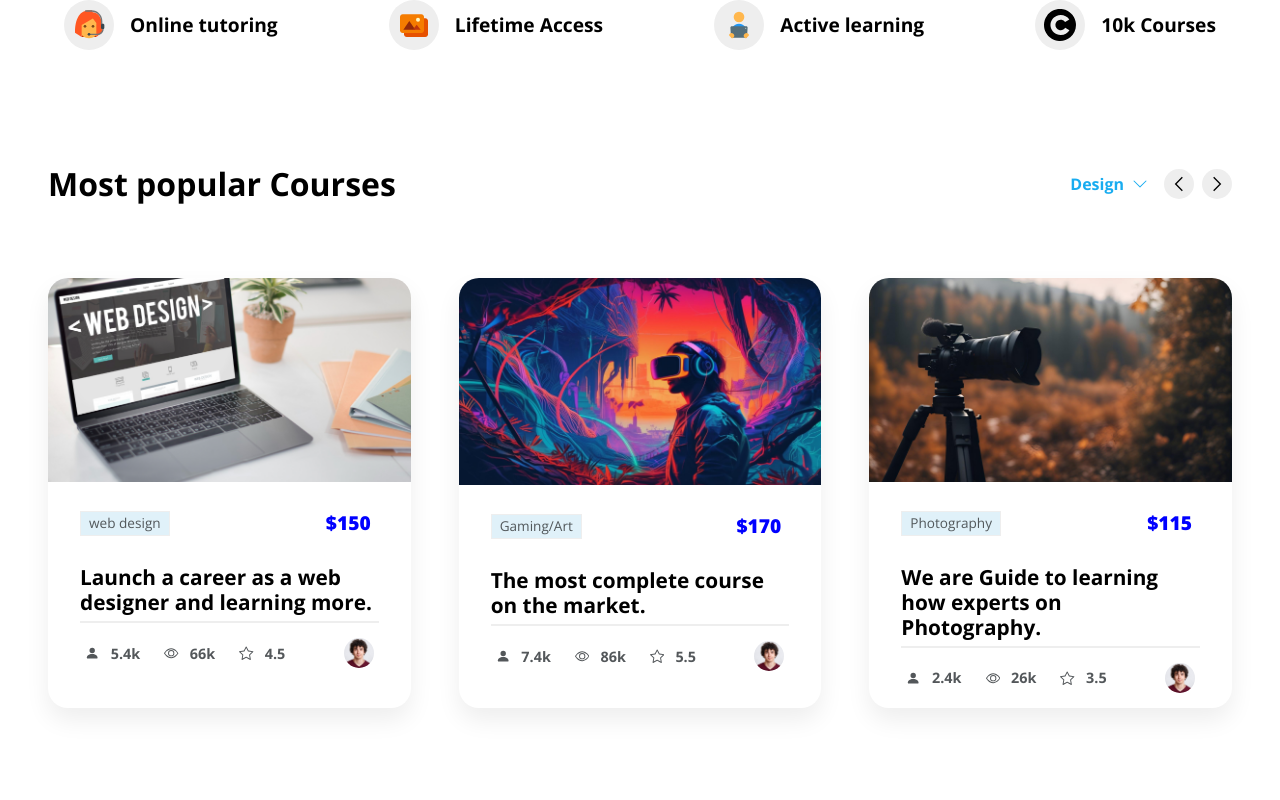
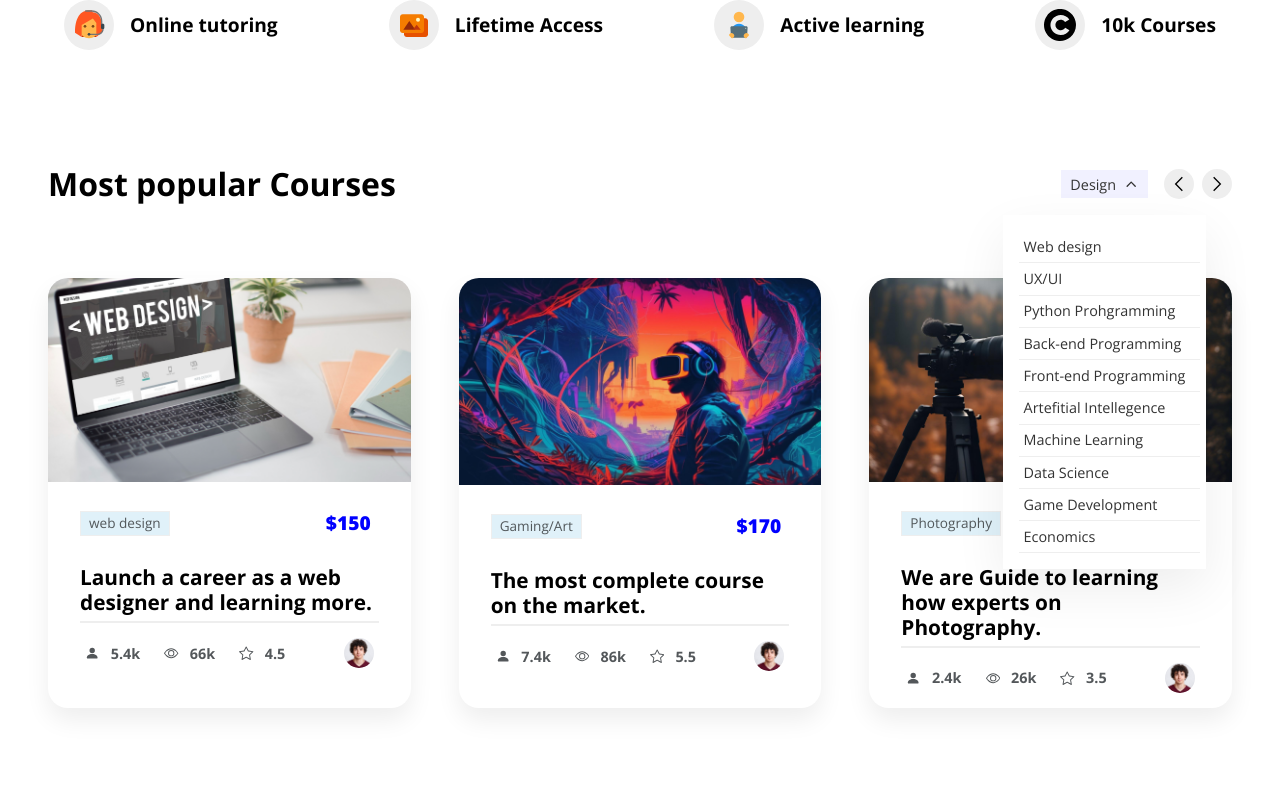
Before and after one commit to Nathanim1919/E-learning, a React (Vite) app in the folder client/: page / in a window 1280 px wide. Shown: the part 940-1740 px from the top of the page. Built offline with nearby package versions, Linux system fonts and the light colour scheme.

Commit message:
create a dropdown menu

```diff
--- a/client/src/components/popularCourses/Courses.jsx
+++ b/client/src/components/popularCourses/Courses.jsx
@@ -1,4 +1,4 @@
-import React,{useEffect} from 'react'
+import React,{useEffect, useState} from 'react'
 import {
     GrNext,
     GrPrevious
@@ -10,19 +10,28 @@ import {
     BsFillPersonFill,
     BsStar
 } from 'react-icons/bs';
-import Aos from 'aos'
-import 'aos/dist/aos.css'
-import PcourseImg1 from '../../assets/courses/design.jpg'
-import PcourseImg2 from '../../assets/courses/gaming.jpg'
-import PcourseImg3 from '../../assets/courses/photo.jpg'
-import InstructorImg from '../../assets/instructors/instructor.jpg'
+
+import {
+    IoIosArrowUp
+} from 'react-icons/io'
+import Aos from 'aos';
+import 'aos/dist/aos.css';
+import PcourseImg1 from '../../assets/courses/design.jpg';
+import PcourseImg2 from '../../assets/courses/gaming.jpg';
+import PcourseImg3 from '../../assets/courses/photo.jpg';
+import InstructorImg from '../../assets/instructors/instructor.jpg';
+
 
 function Courses() {
+
+const [filterCourse, setFilterCourse] = useState(true)
+
 useEffect(() => {
     Aos.init({
         duration: 500
     })
 }, [])
+
   return (
     <>
         <CourseContainer>
@@ -30,7 +39,19 @@ useEffect(() => {
                     <h1 data-aos="fade-right">Most popular Courses</h1>
                     <div data-aos="fade=left" className='sliders'>
                         <div className='course-filter'>
-                            <h4>Design</h4><BsChevronDown/>
+                            <h4 onClick={()=>setFilterCourse(!filterCourse)}>Design{!filterCourse? <BsChevronDown/>:<IoIosArrowUp/>}</h4>
+                          {filterCourse &&  <div className='courseTypes' data-aos="zoom-in">
+                                <li>Web design</li>
+                                <li>UX/UI</li>
+                                <li>Python Prohgramming</li>
+                                <li>Back-end Programming</li>
+                                <li>Front-end Programming</li>
+                                <li>Artefitial Intellegence</li>
+                                <li>Machine Learning</li>
+                                <li>Data Science</li>
+                                <li>Game Development</li>
+                                <li>Economics</li>
+                            </div>}
                         </div>
                         <div className='slider-icons'>
                             <div>
--- a/client/src/components/popularCourses/coursesStyle.js
+++ b/client/src/components/popularCourses/coursesStyle.js
@@ -17,6 +17,8 @@ export const CourseContainer = styled.div `
         justify-content: space-between;
         align-items: center;
         gap: 1rem;
+        position: relative;
+        z-index: 10;
 
         h1{
             @media screen and (max-width:768px){
@@ -32,6 +34,44 @@ export const CourseContainer = styled.div `
             justify-content: center;
             align-items: center;
             gap: .5rem;
+
+        }
+        .course-filter{
+            cursor: pointer;
+            h4{
+                background-color: rgba(0,0,255,.053);
+                display: flex;
+                padding:.2rem .6rem;
+                justify-content: center;
+                align-items: center;
+                gap: .5rem;
+                color: #333;
+                font-weight: 300;
+                font-size: .9rem;
+            }
+            .courseTypes{
+                background-color: #fff;
+                box-shadow: 0 19px 48px rgba(0,0,0,.07);
+                position: absolute;
+                z-index: 40;
+                top: 4rem;
+                list-style-type: none;
+                color: #333;
+                padding: 1rem;
+                width: 100%;
+                >*{
+                    padding: 0.3rem;
+                    border-bottom: 1px solid #eee;
+                    cursor: pointer;
+                    width: 100%;
+                    font-size: .9rem;
+
+                    &:hover{
+                        background-color: #eee;
+                        color: #000;
+                    }
+                }
+            }
         }
 
         .slider-icons{
```
